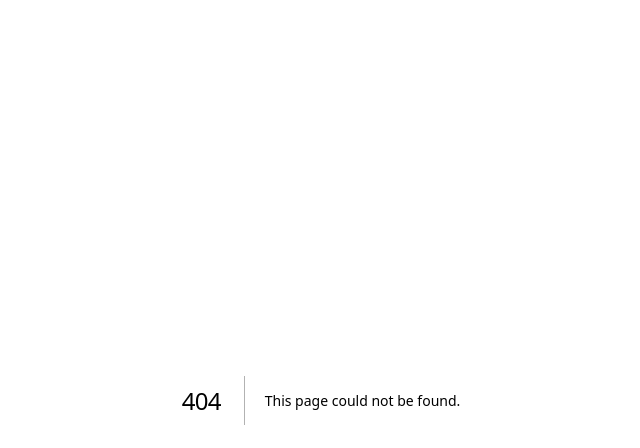
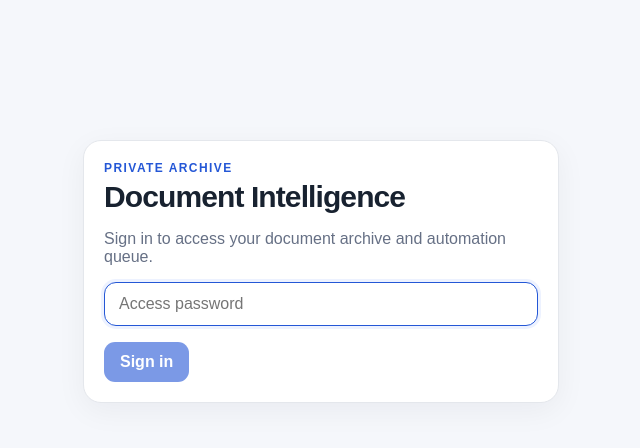
Before and after one commit to zzpsah/automation-suite, a Next.js app in the folder document-intelligence/: page /login in a window 1280 px wide. Before the commit this address had no page. Shown: the top 448 px of the page, without its empty margins (319-959 px from the left). Built offline with nearby package versions, Linux system fonts and the light colour scheme.

Commit message:
feat(document-intelligence): add private login page

```diff
--- /dev/null
+++ b/document-intelligence/app/login/page.tsx
@@ -0,0 +1,32 @@
+'use client'
+
+import { FormEvent, useState } from 'react'
+import { useRouter } from 'next/navigation'
+
+export default function LoginPage() {
+  const [password, setPassword] = useState('')
+  const [error, setError] = useState('')
+  const [busy, setBusy] = useState(false)
+  const router = useRouter()
+
+  async function submit(event: FormEvent) {
+    event.preventDefault(); setBusy(true); setError('')
+    const response = await fetch('/api/auth/login', { method: 'POST', headers: { 'content-type': 'application/json' }, body: JSON.stringify({ password }) })
+    if (response.ok) router.replace('/')
+    else setError('Invalid access password.')
+    setBusy(false)
+  }
+
+  return <main className="shell" style={{ maxWidth: 520 }}>
+    <div className="panel" style={{ marginTop: '14vh' }}>
+      <div className="eyebrow">Private archive</div>
+      <h1 style={{ marginTop: 5 }}>Document Intelligence</h1>
+      <p className="subtle">Sign in to access your document archive and automation queue.</p>
+      <form onSubmit={submit}>
+        <input className="search" type="password" value={password} onChange={e => setPassword(e.target.value)} placeholder="Access password" autoFocus />
+        <button className="uploadButton" disabled={busy || !password} type="submit">{busy ? 'Signing in…' : 'Sign in'}</button>
+      </form>
+      {error && <p style={{ color: '#b42318' }}>{error}</p>}
+    </div>
+  </main>
+}
```
